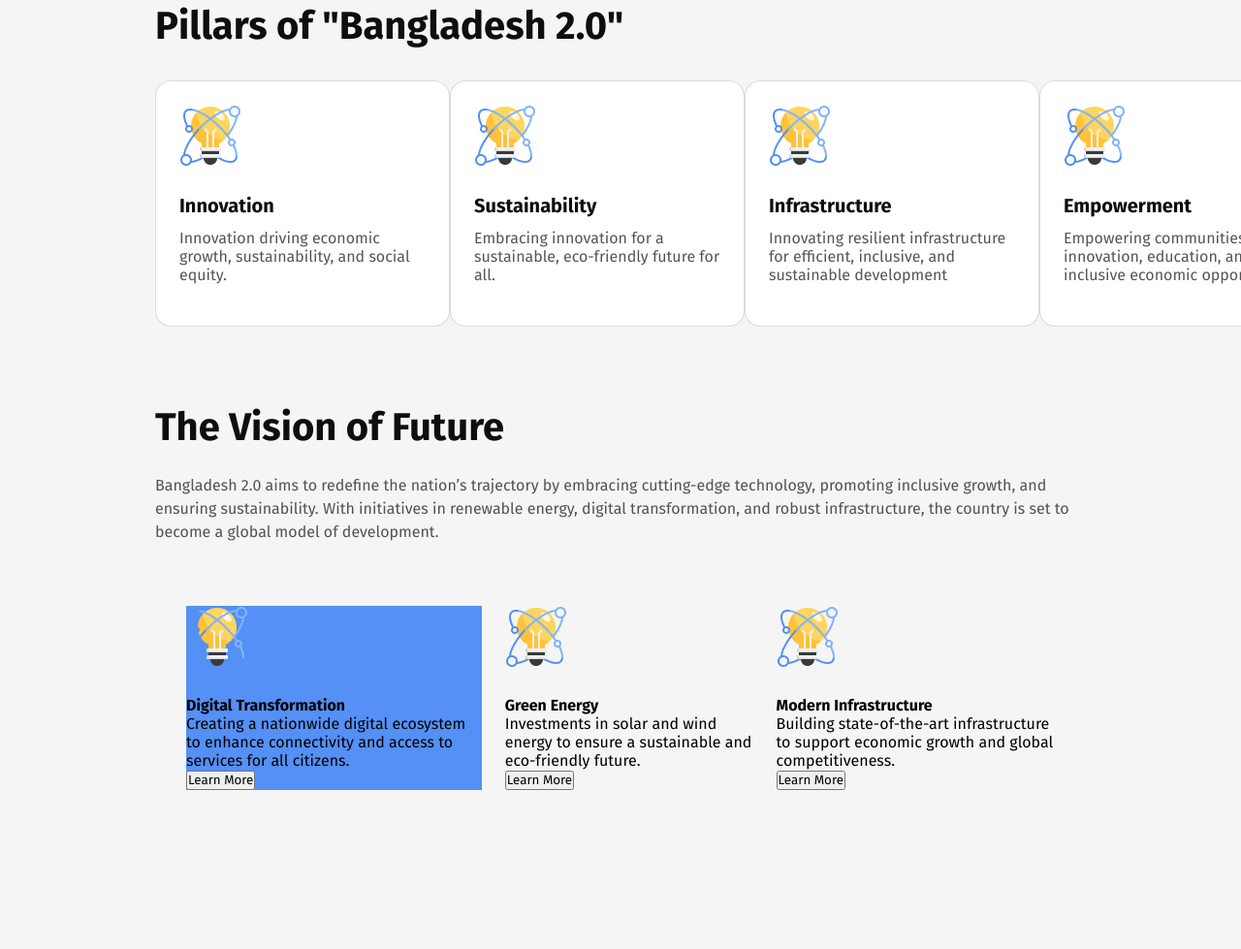
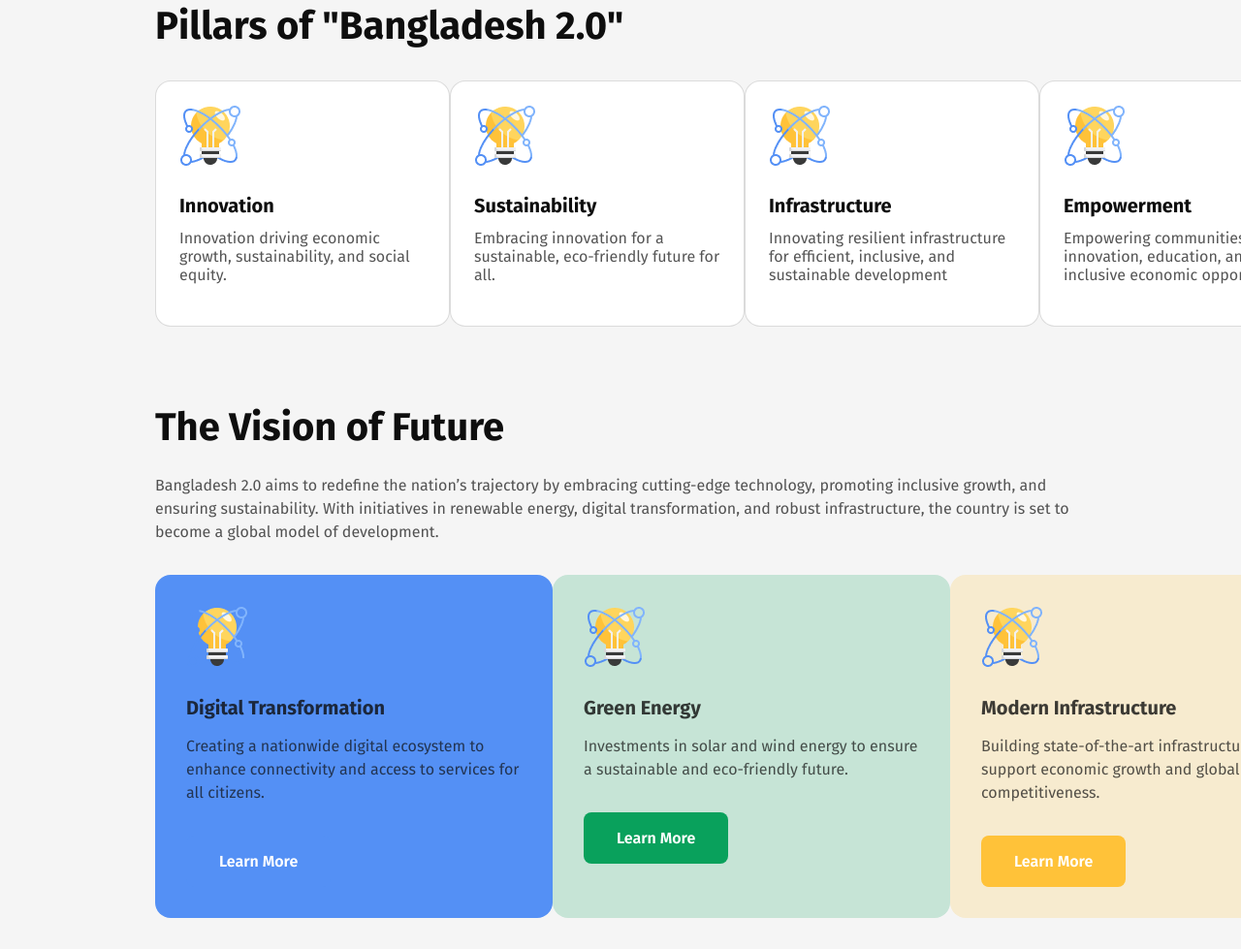
Before and after one commit to pritomdey28/Bangladesh-2.0-Assignment-1, a plain HTML site: page index.html in a window 1280 px wide. Shown: the part 781-1760 px from the top of the page at 97% size. Before the commit the page ends 1628 px from the top, so only its background shows below. Drawn offline with Linux system fonts and the light colour scheme.

Commit message:
vision part added to website

```diff
--- a/css/style.css
+++ b/css/style.css
@@ -152,6 +152,9 @@ nav .nav-button:hover {
 /* pillars section end */
 
 /* vision section start */
+.vision {
+    margin-bottom: 32px;
+}
 .details h2 {
     font-size: 40px;
     font-weight: 700;
@@ -170,13 +173,16 @@ nav .nav-button:hover {
 
 .vision-color-cards {
     display: flex;
+    justify-content: space-between;
+}
+
+.vision-color-cards .color-card-1 {
     padding: 32px;
-    gap: 24px;
 }
 
 .vision-color-cards .color-card-1 {
     background-color: #5490F5;
-
+    border-radius: 16px;
 }
 
 .vision-color-cards .color-card-img {
@@ -184,6 +190,69 @@ nav .nav-button:hover {
 }
 
 .vision-color-cards .color-card-details {
+    font-size: 20px;
+    font-weight: 700;
+    color: #0e0e0e;
+    opacity: 80%;
+    margin-bottom: 16px;
+}
 
+.vision-color-cards .color-card-description {
+    font-size: 16px;
+    font-weight: 400;
+    color: #0e0e0e;
+    opacity: 70%;
+    line-height: 24px;
+    margin-bottom: 32px;
+    width: 346px;
+}
+.vision-color-cards .color-btn {
+    font-size: 16px;
+    font-weight: 600;
+    background-color: #5490F5;
+    color: #ffffff;
+    text-align: center;
+    border: none;
+    border-radius: 8px;
+    padding: 17px 34px 17px 34px;
+}
+
+.vision-color-cards .color-card-2 {
+    background-color: #C6E4D6;
+    border-radius: 16px;
+    padding: 32px;
+}
+
+.vision-color-cards .color-btn2 {
+    font-size: 16px;
+    font-weight: 600;
+    background-color: #09A15C;
+    color: #ffffff;
+    text-align: center;
+    border: none;
+    border-radius: 8px;
+    padding: 17px 34px 17px 34px;
+}
+
+.vision-color-cards .color-card-3 {
+    background-color: #F7EBCF;
+    border-radius: 16px;
+    padding: 32px;
+}
+
+.vision-color-cards .color-btn3 {
+    font-size: 16px;
+    font-weight: 600;
+    background-color: #FFC239;
+    color: #ffffff;
+    text-align: center;
+    border: none;
+    border-radius: 8px;
+    padding: 17px 34px 17px 34px;
 }
 /* vision section end */
+
+/* details part start */
+
+
+/* details part end */
--- a/index.html
+++ b/index.html
@@ -69,20 +69,20 @@
                     <div class="color-card-1">
                         <img src="./assets/card-icon.png" alt="Color Card Icon" class="color-card-img">
                         <h4 class="color-card-details">Digital Transformation</h4>
-                        <p class="color-card-details">Creating a nationwide digital ecosystem to enhance connectivity and access to services for all citizens.</p>
+                        <p class="color-card-description">Creating a nationwide digital ecosystem to enhance connectivity and access to services for all citizens.</p>
                         <button class="color-btn">Learn More</button>
                     </div>
                     <div class="color-card-2">
                         <img src="./assets/card-icon.png" alt="Color Card Icon" class="color-card-img">
                         <h4 class="color-card-details">Green Energy</h4>
-                        <p class="color-card-details">Investments in solar and wind energy to ensure a sustainable and eco-friendly future.</p>
-                        <button class="color-btn">Learn More</button>
+                        <p class="color-card-description">Investments in solar and wind energy to ensure a sustainable and eco-friendly future.</p>
+                        <button class="color-btn2">Learn More</button>
                     </div>
                     <div class="color-card-3">
                         <img src="./assets/card-icon.png" alt="Color Card Icon" class="color-card-img">
                         <h4 class="color-card-details">Modern Infrastructure</h4>
-                        <p class="color-card-details">Building state-of-the-art infrastructure to support economic growth and global competitiveness.</p>
-                        <button class="color-btn">Learn More</button>
+                        <p class="color-card-description">Building state-of-the-art infrastructure to support economic growth and global competitiveness.</p>
+                        <button class="color-btn3">Learn More</button>
                     </div>
                 </div>
             </div>
```
